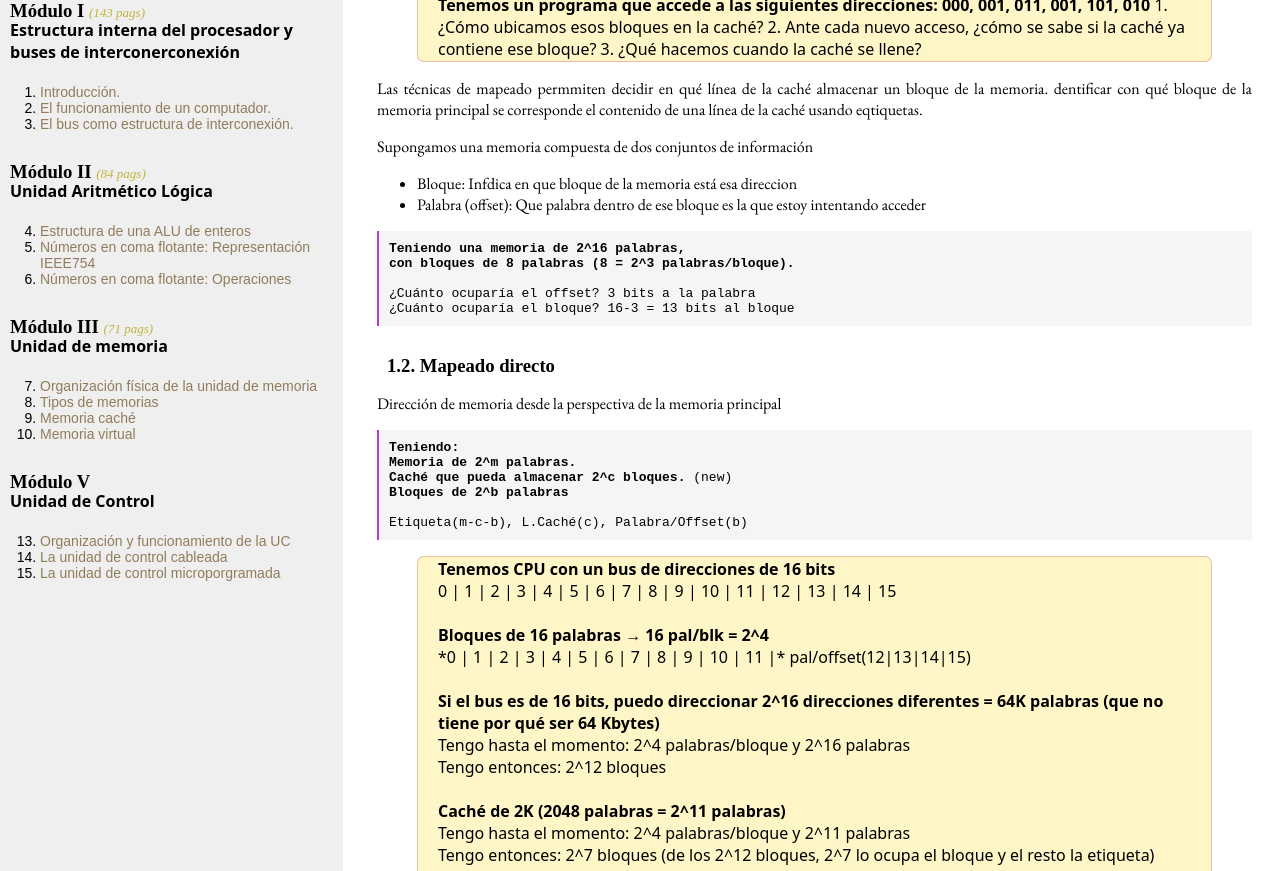
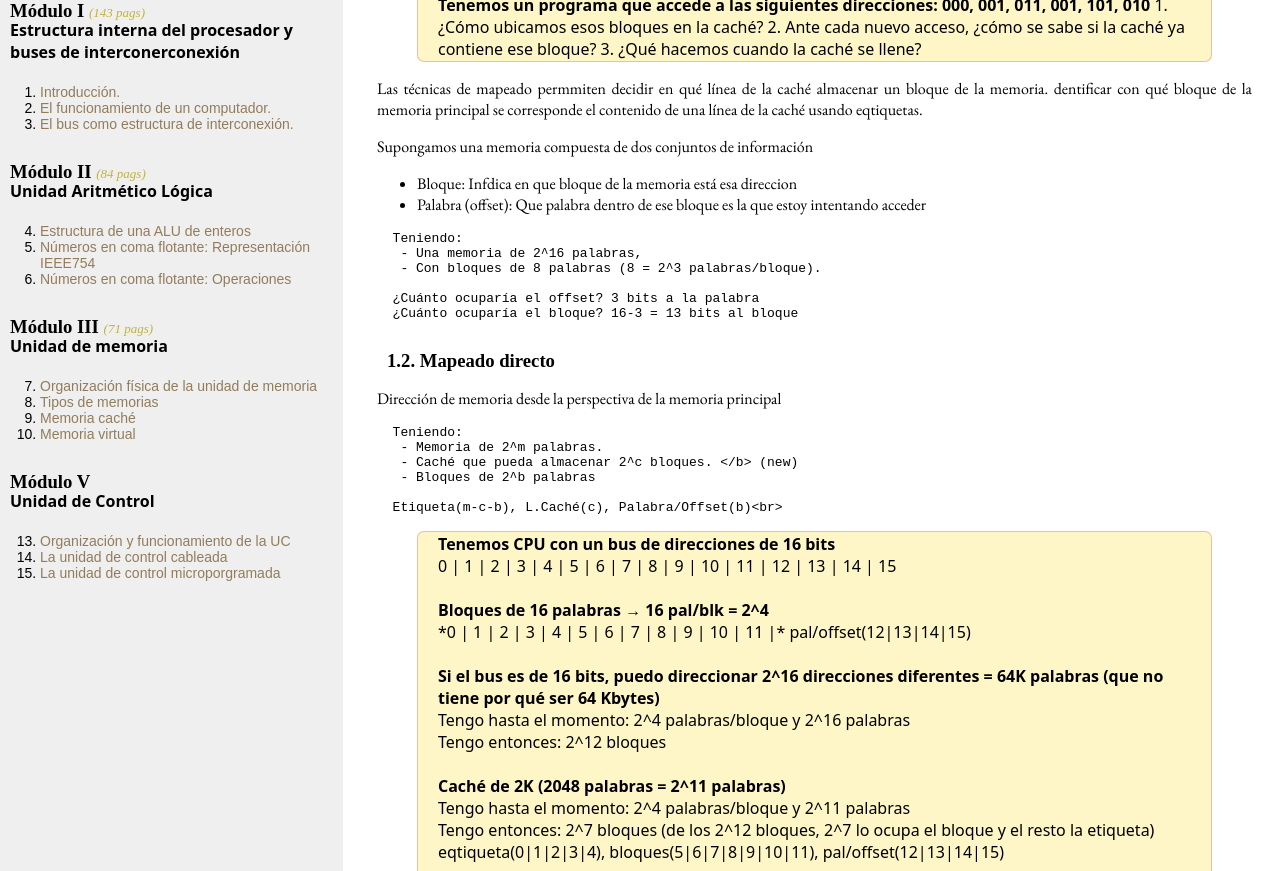
Before and after one commit to dkaerit/EDC, a Jekyll site: the page built from _posts/2020-10-05-TEMA09.md, in a window 1280 px wide and 900 px high, scrolled down 2308 px, cut to the strip 29-900 px from the top of the window. Built offline with Jekyll 4.4.1, drawn with Linux system fonts in a browser that asks for light colours; some web fonts are replaced; some of the changed lines change nothing that is shown.

Commit message:
Update 2020-10-05-TEMA09.md

````diff
--- a/_posts/2020-10-05-TEMA09.md
+++ b/_posts/2020-10-05-TEMA09.md
@@ -76,24 +76,27 @@ Supongamos una memoria compuesta de dos conjuntos de información
   - Bloque: Infdica en que bloque de la memoria está esa direccion
   - Palabra (offset): Que palabra dentro de ese bloque es la que estoy intentando acceder
 
-<code class="language-print">
-  <b>Teniendo una memoria de 2^16 palabras, </b><br>
-  <b>con bloques de 8 palabras (8 = 2^3 palabras/bloque).</b><br><br>
-  ¿Cuánto ocuparía el offset? 3 bits a la palabra<br>
-  ¿Cuánto ocuparía el bloque? 16-3 = 13 bits al bloque<br>
-</code>
+```language-print
+  Teniendo:
+   - Una memoria de 2^16 palabras,
+   - Con bloques de 8 palabras (8 = 2^3 palabras/bloque).
+
+  ¿Cuánto ocuparía el offset? 3 bits a la palabra
+  ¿Cuánto ocuparía el bloque? 16-3 = 13 bits al bloque
+```
 
 
 ### 1.2. Mapeado directo
 Dirección de memoria desde la perspectiva de la memoria principal
 
-<code class="language-print">
-  <b>Teniendo: </b><br>
-  <b>Memoria de 2^m palabras. </b><br>
-  <b>Caché que pueda almacenar 2^c bloques. </b> (new)<br>
-  <b>Bloques de 2^b palabras</b><br><br>
+```language-print
+  Teniendo:
+   - Memoria de 2^m palabras.
+   - Caché que pueda almacenar 2^c bloques. </b> (new)
+   - Bloques de 2^b palabras
+
   Etiqueta(m-c-b), L.Caché(c), Palabra/Offset(b)<br>
-</code>
+```
 
 <blockquote>
   <b>Tenemos CPU con un bus de direcciones de 16 bits</b><br>
````
